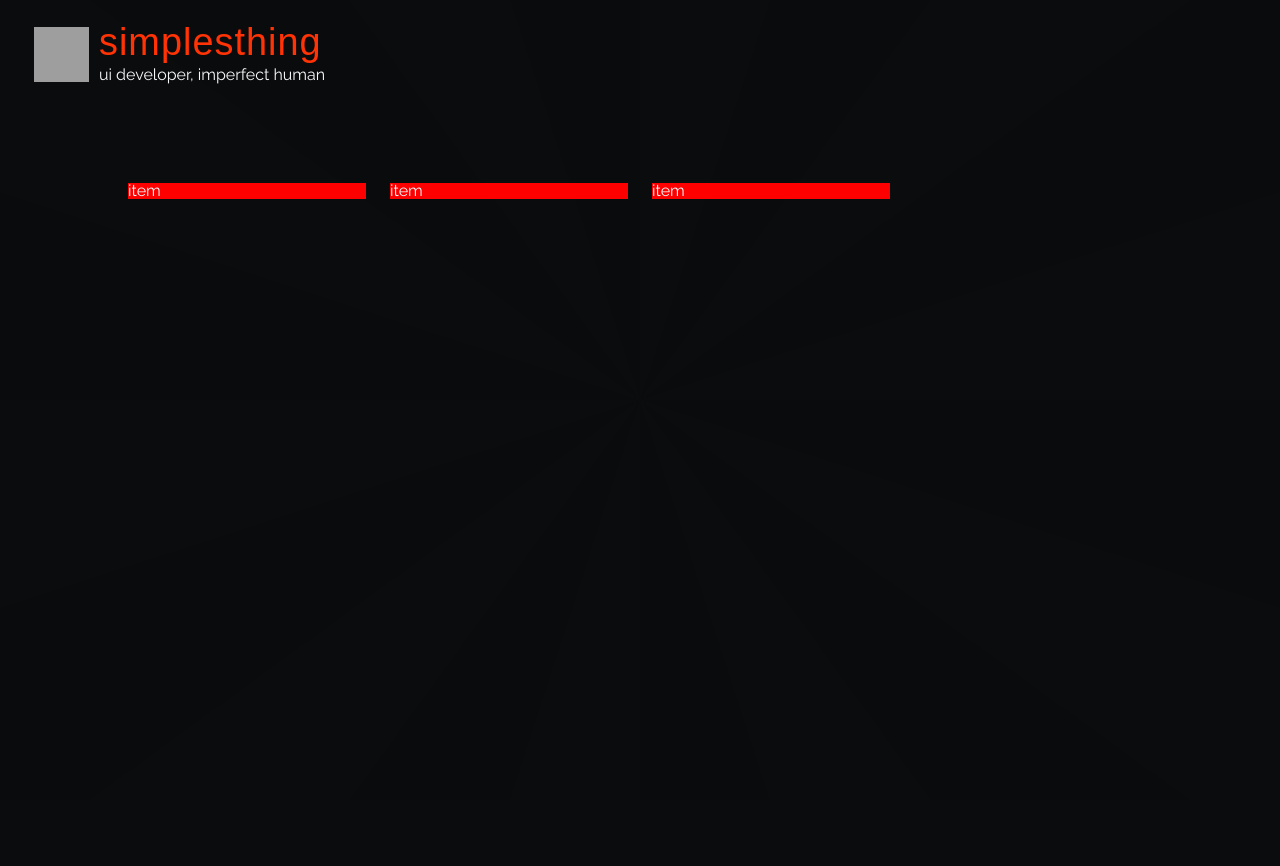
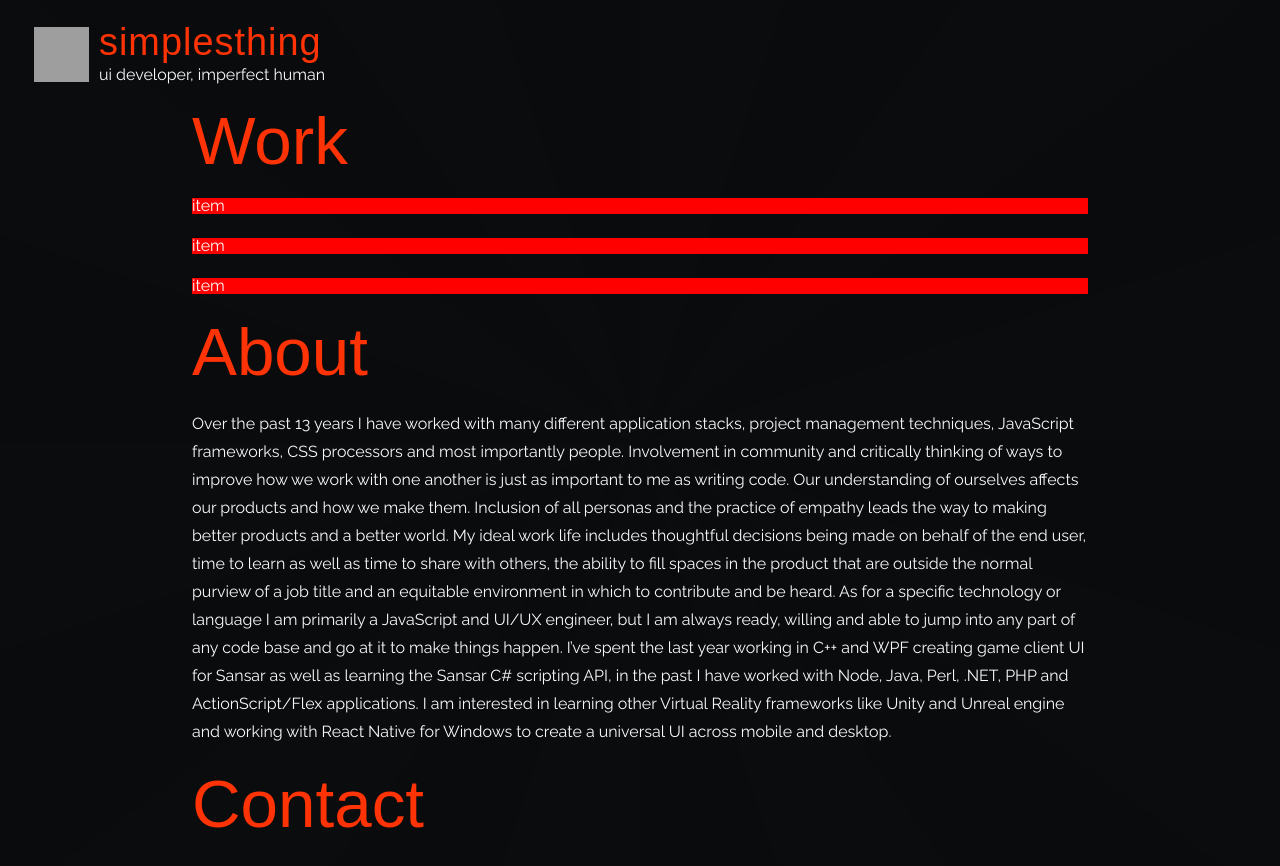
Before and after one commit to simplesthing/simplesthing.com, a React app: page / in a window 1280 px wide. Shown: the top 866 px of the page. Before the commit the page ends 800 px from the top, so only its background shows below. Built offline with nearby package versions, Linux system fonts and the light colour scheme; grey boxes are pictures that could not be loaded; a web font is replaced by a local one.

Commit message:
save before adding assets

```diff
--- a/package.json
+++ b/package.json
@@ -18,7 +18,7 @@
     "express": "^4.17.1",
     "html-webpack-plugin": "^3.2.0",
     "mini-css-extract-plugin": "^0.7.0",
-    "node-sass": "^4.12.0",
+    "node-sass": "^4.13.1",
     "polished": "^3.4.1",
     "react": "^16.8.6",
     "react-dom": "^16.8.6",
--- a/src/Style.jsx
+++ b/src/Style.jsx
@@ -50,6 +50,10 @@ const globalStyle = `
   }
   h1 {
     font-size: ${h1Size};
+    margin: 1.5rem 0;
+  }
+  p {
+    line-height: 1.75;
   }
 `;
 
--- a/src/components/Header.jsx
+++ b/src/components/Header.jsx
@@ -5,7 +5,7 @@ import { h3Size } from '../Style'
 const H1 = styled.h1`
   font-size: ${h3Size};
   letter-spacing: 1px;
-  margin-bottom: 5px;
+  margin: 0 0 5px;
 `
 
 const ProfilePicture = styled.div`
--- a/src/components/Hero.jsx
+++ b/src/components/Hero.jsx
@@ -3,15 +3,14 @@ import styled from 'styled-components';
 import { marginBase } from '../Style'
 
 const Wrapper = styled.div`
-  width: 80vw;
+  width: 70vw;
   margin: 0 auto;
-  padding-top: 100px;
 `
 
 const Grid = styled.div`
   display: grid;
   grid-gap: ${marginBase} ${marginBase};
-  grid-template-columns: repeat(auto-fill, minmax(200px, 1fr));
+  grid-template-columns: repeat(auto-fill, minmax(600px, 1fr));
 `
 
 const Item = styled.div`
@@ -20,10 +19,23 @@ const Item = styled.div`
 
 export const Hero = () => (
 <Wrapper>
-<Grid>
-<Item>item</Item>
-<Item>item</Item>
-<Item>item</Item>
-</Grid>
+  <h1>Work</h1>
+  <Grid>
+  <Item>item</Item>
+  <Item>item</Item>
+  <Item>item</Item>
+  </Grid>
+  <h1>About</h1>
+  <p>Over the past 13 years I have worked with many different application stacks, project management techniques, JavaScript frameworks, CSS processors and most importantly people.
+  Involvement in community and critically thinking of ways to improve how we work with one another is just as important to me as writing code.
+  Our understanding of ourselves affects our products and how we make them.
+  Inclusion of all personas and the practice of empathy leads the way to making better products and a better world.
+  My ideal work life includes thoughtful decisions being made on behalf of the end user, time to learn as well as time to share with others, the ability to fill
+  spaces in the product that are outside the normal purview of a job title and an equitable environment in which to contribute and be heard. As for a specific technology
+  or language I am primarily a JavaScript and UI/UX engineer, but I am always ready, willing and able to jump into any part of any code base and go at it to
+  make things happen. I’ve spent the last year working in C++ and WPF creating game client UI for Sansar  as well as learning the Sansar C# scripting API,
+  in the past I have worked with Node, Java, Perl, .NET, PHP and ActionScript/Flex applications. I am interested in learning other Virtual Reality frameworks like Unity and Unreal engine
+  and working with React Native for Windows to create a universal UI across mobile and desktop.</p>
+  <h1>Contact</h1>
 </Wrapper>
 )
```
Also changed, not shown: server.js (+5 -10 lines), assets/images/vr-panel.jpg (added), 1 other file (tests, documents, lock files or other folders).
